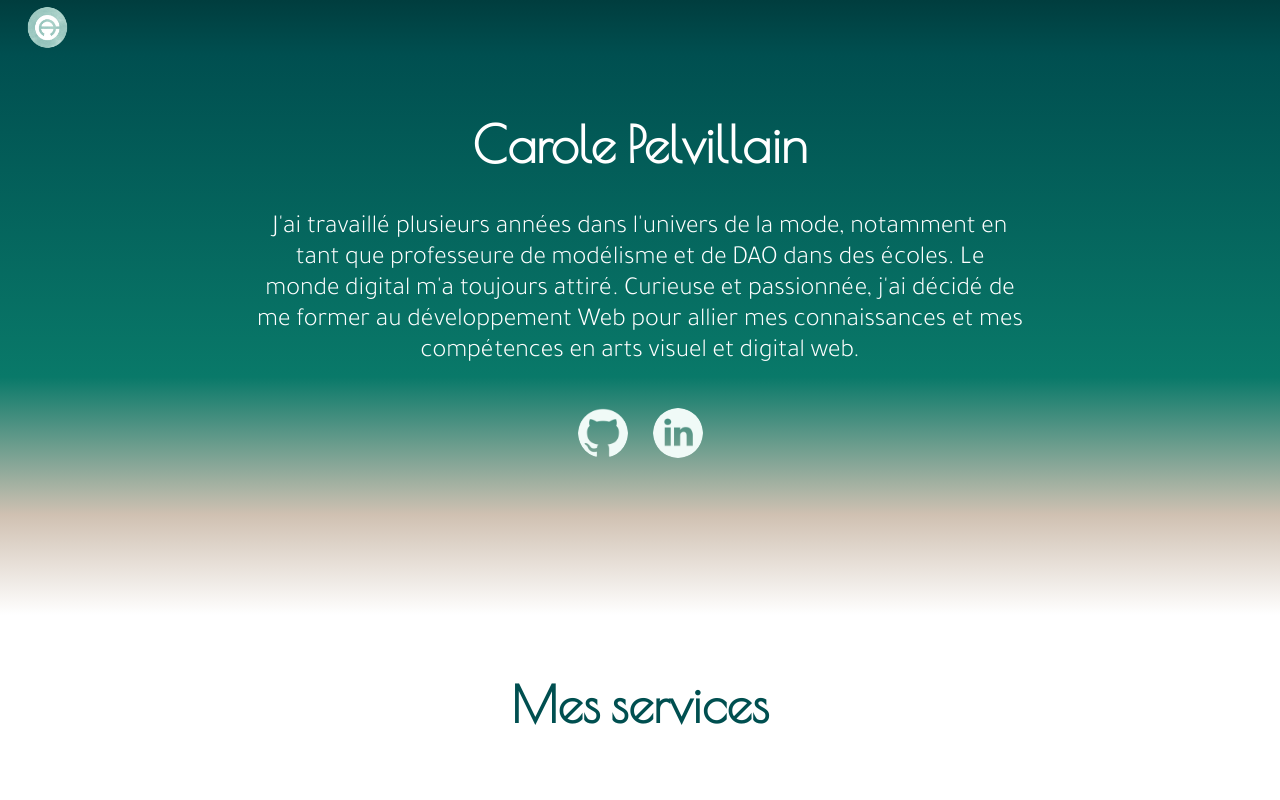
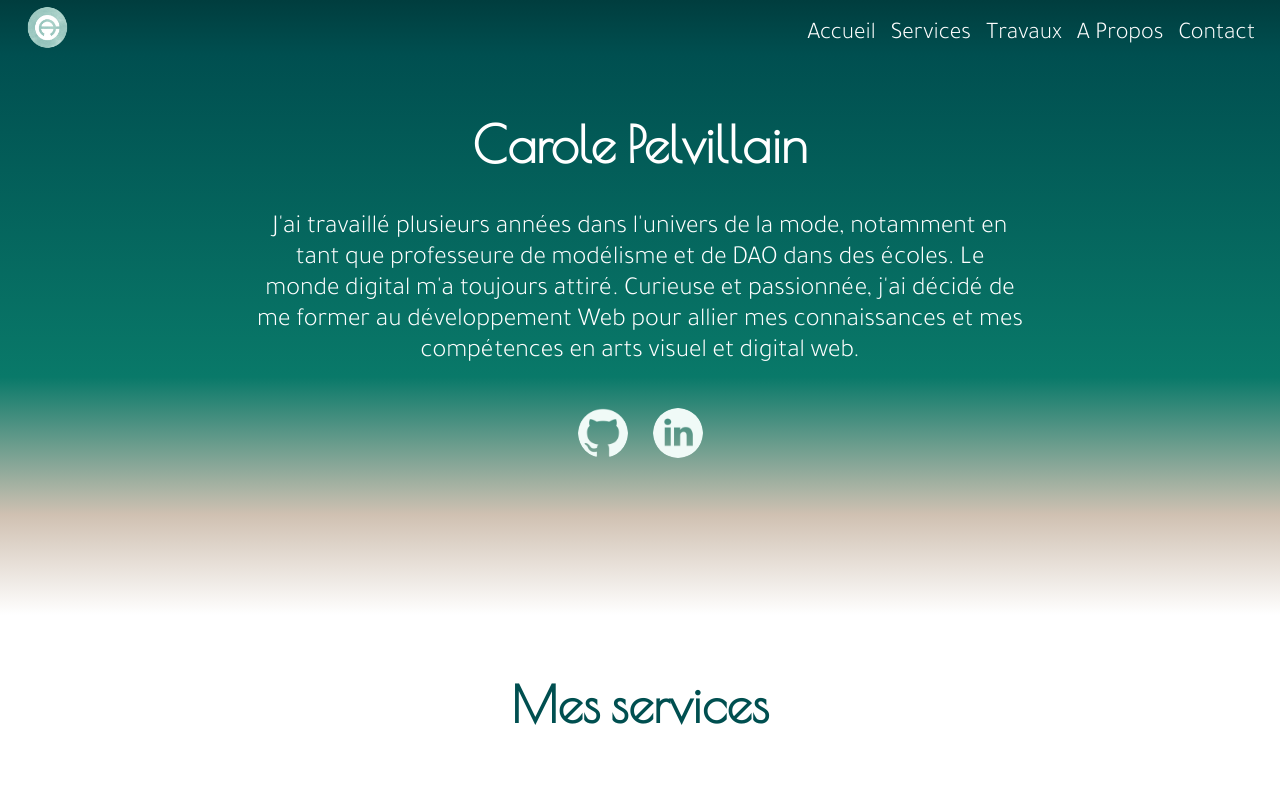
Before and after one commit to CarolePlvlln/Portfolio, a React (Create React App) app: page / in a window 1280 px wide. Shown: the top 800 px of the page. Built offline with nearby package versions, Linux system fonts and the light colour scheme; a web font is replaced by a local one.

Commit message:
menus media queries

```diff
--- a/src/components/Header/header.scss
+++ b/src/components/Header/header.scss
@@ -37,17 +37,12 @@
     }
   }
   .navBar {
-    margin-bottom: auto;
-    vertical-align: middle;
-    top: 0px;
     @media screen and (max-width: 650px) {
       margin-bottom: 0px;
       margin-top: 0px;
       z-index: 2;
     }
     ul {
-      text-align: center;
-      margin-top: 5px;
       @media screen and (max-width: 650px) {
         background: #004f50;
         padding: 10px;
@@ -57,8 +52,6 @@
       }
     }
     li {
-      list-style: none;
-      display: inline-block;
       @media screen and (max-width: 650px) {
         display: flex;
         flex-direction: column;
@@ -72,11 +65,7 @@
       position: relative;
       color: white;
       text-decoration: none;
-      @media screen and (max-width: 950px) {
-        font-size: 20px;
-        margin-top: 0px;
-        margin-bottom: 30px;
-      }
+
       @media screen and (max-width: 650px) {
         display: flex;
         flex-direction: column;
@@ -114,3 +103,48 @@
     }
   }
 }
+
+.navBarMain {
+  display: block;
+  @media screen and (max-width: 650px) {
+    display: none;
+  }
+  ul {
+    display: flex;
+    flex-direction: row;
+    list-style: none;
+    text-decoration: none;
+    column-gap: 15px;
+  }
+  .navLink {
+    font-family: "Tajawal", sans-serif;
+    font-size: 24px;
+    position: relative;
+    color: white;
+    text-decoration: none;
+    @media screen and (max-width: 950px) {
+      font-size: 20px;
+      margin-top: 0px;
+      margin-bottom: 30px;
+    }
+    &:hover {
+      opacity: 1;
+    }
+  }
+  .navLink::before {
+    transition: 300ms;
+    height: 5px;
+    content: "";
+    position: absolute;
+    background-color: #d0c1b2;
+  }
+  .navLink-fade-up::before {
+    width: 100%;
+    bottom: -15px;
+    opacity: 0;
+  }
+  .navLink-fade-up:hover::before {
+    bottom: -5px;
+    opacity: 1;
+  }
+}
--- a/src/components/Header/index.jsx
+++ b/src/components/Header/index.jsx
@@ -75,6 +75,39 @@ const Header = () => {
           <></>
         )}
       </div>
+      <div className="navBarMain">
+        <ul>
+          <li>
+            <a to="/" className="navLink navLink-fade-up" href="#presentation">
+              Accueil
+            </a>
+          </li>
+          <li>
+            <a
+              to="Home/Services"
+              className="navLink navLink-fade-up"
+              href="#services"
+            >
+              Services
+            </a>
+          </li>
+          <li>
+            <a className="navLink navLink-fade-up" href="#travaux">
+              Travaux
+            </a>
+          </li>
+          <li>
+            <a className="navLink navLink-fade-up" href="#aPropos">
+              A Propos
+            </a>
+          </li>
+          <li>
+            <a className="navLink navLink-fade-up" href="#contact">
+              Contact
+            </a>
+          </li>
+        </ul>
+      </div>
     </div>
   );
 };
```
